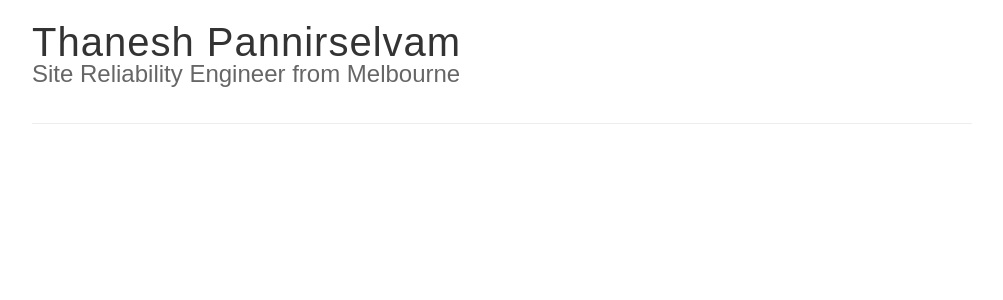
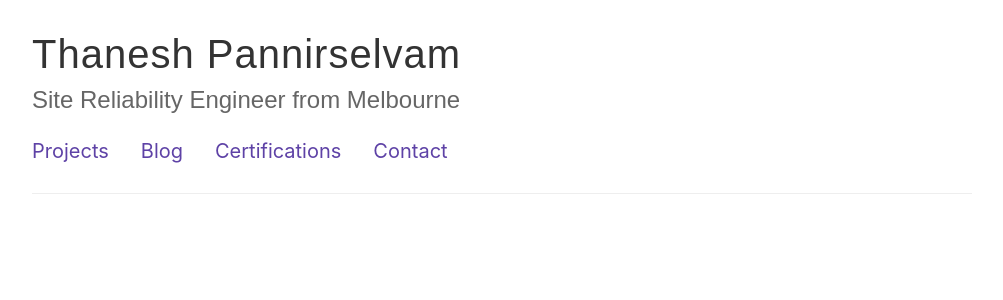
Before and after one commit to thaneshp/portfolio-v2, a Next.js app: page / in a window 1280 px wide. Shown: the top 300 px of the page, without its empty margins (138-1141 px from the left). Built offline with nearby package versions, Linux system fonts and the light colour scheme.

Commit message:
adding nav bar and header styling changes

```diff
--- /dev/null
+++ b/components/nav.js
@@ -0,0 +1,53 @@
+import Link from "next/link";
+
+const Nav = () => (
+  <nav>
+    <ul>
+      <li>
+        <Link href="/projects">
+          <a>Projects</a>
+        </Link>
+      </li>
+      <li>
+        <Link href="https://blog.thanesh.io">
+          <a>Blog</a>
+        </Link>
+      </li>
+      <li>
+        <Link href="/certifications">
+          <a>Certifications</a>
+        </Link>
+      </li>
+      <li>
+        <Link href="/contact">
+          <a>Contact</a>
+        </Link>
+      </li>
+    </ul>
+    <style jsx>{`
+      nav {
+        text-align: center;
+      }
+      ul {
+        display: flex;
+        justify-content: flex-start;
+      }
+      nav > ul {
+        padding: 4px 0px;
+      }
+      li {
+        display: flex;
+        padding: 6px 0px;
+        padding-right: 1rem;
+      }
+      li:not(:first-child) {
+        padding: 6px 1rem;
+      }
+      a {
+        font-size: 1.25rem;
+      }
+    `}</style>
+  </nav>
+);
+
+export default Nav;
--- a/pages/index.js
+++ b/pages/index.js
@@ -1,21 +1,23 @@
 import Head from "next/head";
 import Image from "next/image";
 import styles from "../styles/Home.module.css";
+import Nav from "../components/nav.js";
 
 export default function Home() {
   return (
       <div className={styles.wrapperMasthead}>
         <div className={styles.container}>
-          <header className={styles.masthead}>
-            <div class={styles.siteInfo}>
+          <header className={`${styles.masthead} ${styles.clearfix}`}>
+            <div className={styles.siteInfo}>
               <h1 className={styles.siteName}>
-                <a href="http://blog.thanesh.io">Thanesh Pannirselvam</a>
+                <a href="/">Thanesh Pannirselvam</a>
               </h1>
-              <p class={styles.siteDescription}>
-                <a href="http://blog.thanesh.io">
+              <p className={styles.siteDescription}>
+                <a href="/">
                   Site Reliability Engineer from Melbourne
                 </a>
               </p>
+              <Nav />
             </div>
           </header>
         </div>
--- a/styles/Home.module.css
+++ b/styles/Home.module.css
@@ -14,9 +14,9 @@
   border-bottom: 1px solid #eee;
 }
 
-/* .siteInfo {
+.siteInfo {
   float: left;
-} */
+}
 
 .siteName {
   margin: 0;
@@ -29,19 +29,39 @@
 }
 
 .siteName a {
-  color: inherit
+  color: inherit;
+}
+
+.siteName a:hover{
+  color: #222222;
+  text-decoration: none;
 }
 
 .siteDescription {
-  margin: -5px 0 0 0;
+  margin: -2.5px 0 0 0;
   color: #666;
   font-family: Arial;
   font-size: 24px;
   margin-bottom: 15px;
 }
 
+.siteDescription a {
+  color: inherit;
+}
 
+.siteDescription a:hover{
+  color: #666;
+  text-decoration: none;
+}
 
+.clearfix:after {
+  clear: both;
+}
+
+.clearfix:before, .clearfix:after {
+  content: " ";
+  display: table;
+}
 
 /* .main {
   min-height: 100vh;
--- a/styles/globals.css
+++ b/styles/globals.css
@@ -32,10 +32,36 @@ body {
 }
 
 a {
-  color: inherit;
+  color: #5e42a6;
   text-decoration: none;
+  cursor: pointer;
+}
+
+a:hover, a:active{
+  color: gray;
+  text-decoration: underline;
+  text-decoration-color: #5e42a6;
 }
 
 * {
   box-sizing: border-box;
 }
+
+h1,
+h2,
+h3,
+h4,
+h5,
+h6 {
+  font-family: -apple-system, BlinkMacSystemFont, "Segoe UI", Roboto, Oxygen,
+    Ubuntu, Cantarell, "Open Sans", "Helvetica Neue", sans-serif;
+  font-weight: bold;
+
+  line-height: 1.7;
+  margin: 1em 0 15px;
+  padding: 0;
+
+  @include mobile {
+    line-height: 1.4;
+  }
+}
```
